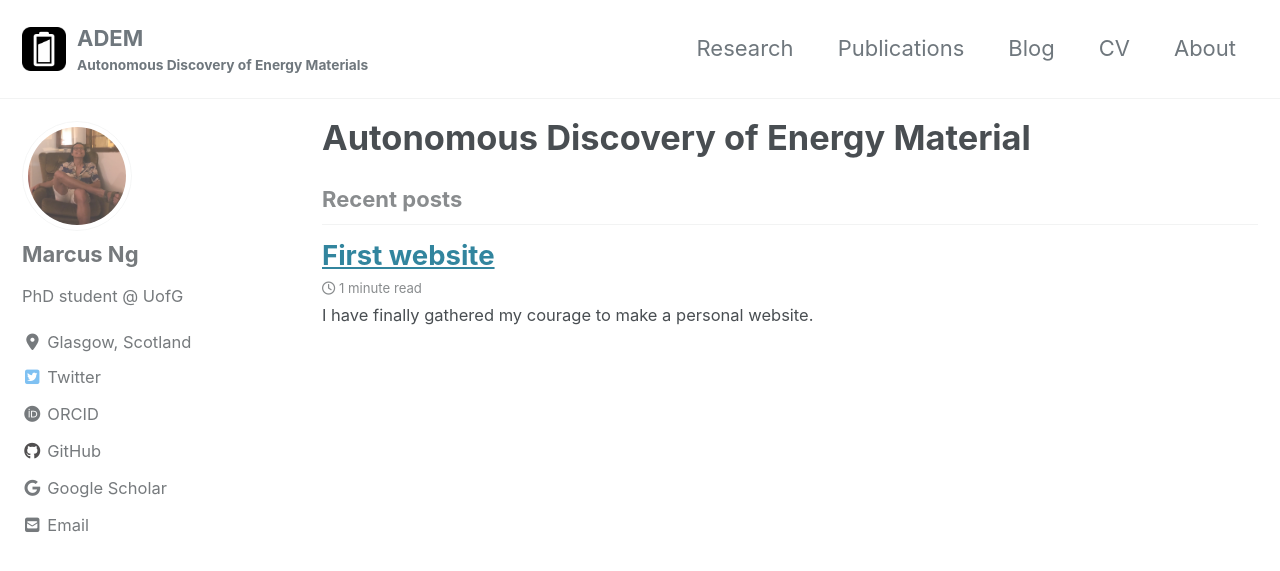
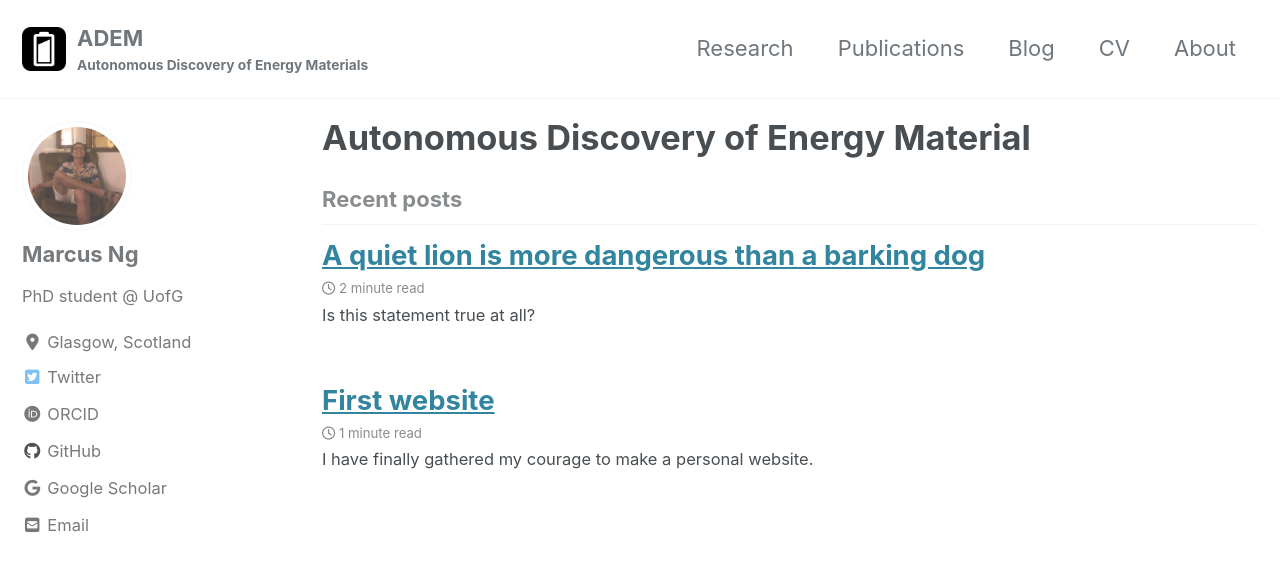
Before and after one commit to marcusng94/marcusng94.github.io, a Jekyll site: the page built from index.html, in a window 1280 px wide and 900 px high. Shown: the top 571 px of the window. Built offline with Jekyll 4.4.1, drawn with Linux system fonts in a browser that asks for light colours; cached includes are drawn as plain includes; nearby versions of some CDN libraries; the list of posts is cut into pages by our own code; some of the changed lines change nothing that is shown.

Commit message:
new post, thoughts regarding the current situation

```diff
--- /dev/null
+++ b/_posts/2020-06-08-a-quiet-lion.md
@@ -0,0 +1,32 @@
+---
+title: "A quiet lion is more dangerous than a barking dog"
+excerpt: "Is this statement true at all?"
+---
+I came across [this](https://www.linkedin.com/posts/brittany-churchey-keith_quiet-leadership-listeningskills-activity-6667578190275469312-ea0B/)
+post recently and the quote *A quiet lion is more dangerous than a barking dog* came across my mind and I was wondering
+"is this statement true at all?". Fortunately/unfortunately we seemed to live in a society where the person that shouts
+the loudest seemed to win. Some had gained from it while others' voice seemed to be forgotten in the sea of noise. <br/>
+A more recent heartbroken example to highlight the fact that our society had shaped us to *bark* (as that's the only way to be heard)
+is the protest [BLM](https://en.wikipedia.org/wiki/Black_Lives_Matter) movement. The point that I want to highlight here
+is that human tend to dismiss/ brushoff concerns when spoken nicely. It always seemed that the aggressors always win.
+Wouldn't it be great if we as collective humans could spend more time listening, understanding and take actions towards
+the concerns raised by others? <br/>
+It feels as though we always need some sort of extreme events to occur in order for us to pay attention to the other
+side of the table. <br/>
+There was a twitter-storm in the academia world last week where a P.I. published an essay on his thoughts regarding
+the whole equality and diversity has done to the field of organic chemistry. Upon reading the essay multiple times, if I
+were to summarise what he wrote in a sentence is that: Equality and diversity had decreased the quality of science.
+Obviously this is an over simplification and there is more to it (send me a message if you're interested reading the
+original article); as it was taken down by the journal 3 hours after it was online. A line that stood out to me the most
+was *"there must be unconditional submission of the apprentice to his/her master"*. In my opinion, that is the reason
+for the development of mental illness amongst PhD students have increased from 29 % (2017) to 36 % (2019) [(from this survey)](https://www.nature.com/articles/d41586-019-03489-1).
+Most students that decided to undertake PhD/Doctoral studies didn't do it because they want to be rich and famous, we
+do it because we are passionate about making a change (even in the slightest way possible), and a lot of us (including myself)
+fell into the trap of *impostor syndrome*. A PhD student with impostor syndrome + an ill mannered mentor/ supervisor
+= disaster. The student will just fall into this constant negative feedback loop and down the rabbit hole. The worst
+part is that most of the time the student doesn't even realise. To give an analogy, a couple in an abusive relationship
+to which the girl/guy justifies her/his ill behaviour saying "but you don't know him/her, he/she doesn't always behave
+this way". As an outsider it is quite clear that the person is suffering from an abusive relationship but it takes courage
+and supportive friends/family to realise that. <br/>
+I suppose I went a little off-topic, but my point is that we as individual need to speak out for ourselves when injustice
+was done, do not suffer in silence.
```
Also changed, not shown: _pages/publications.md (+2 -2 lines), 9 other files.
